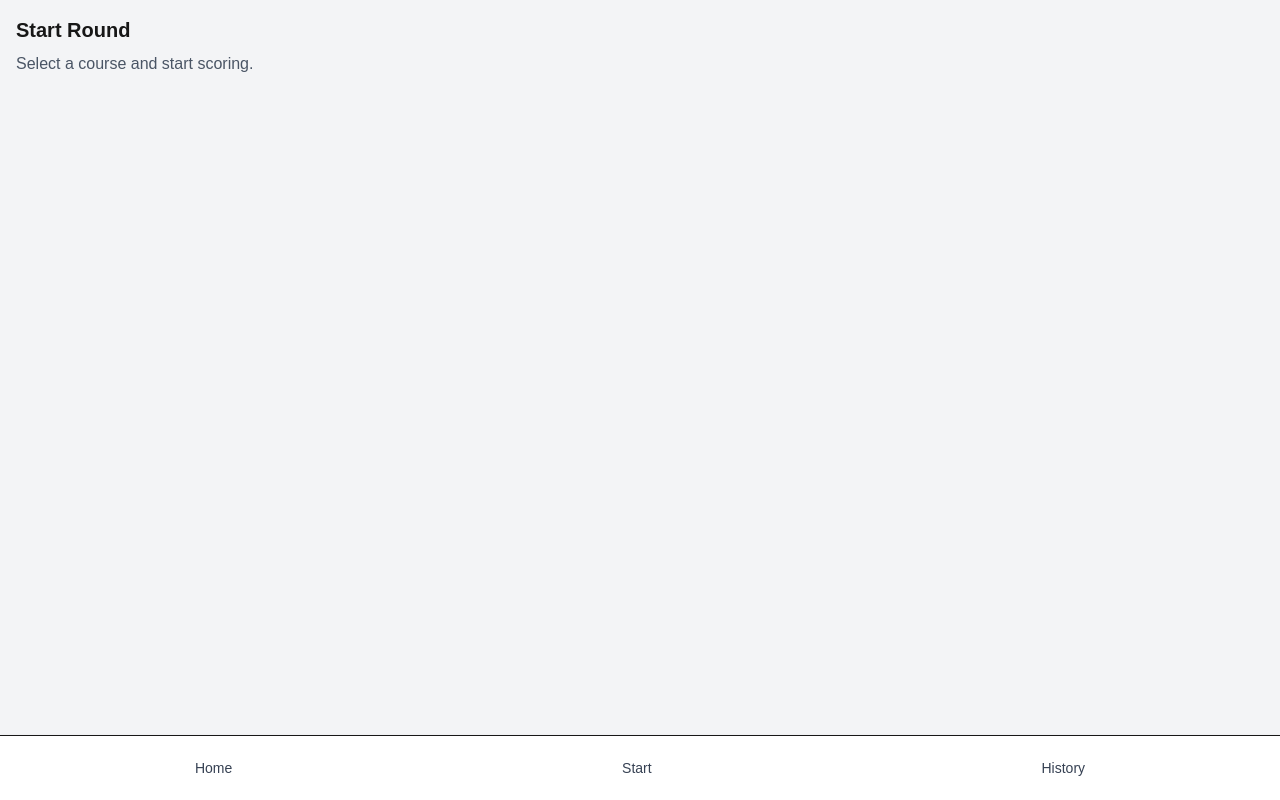
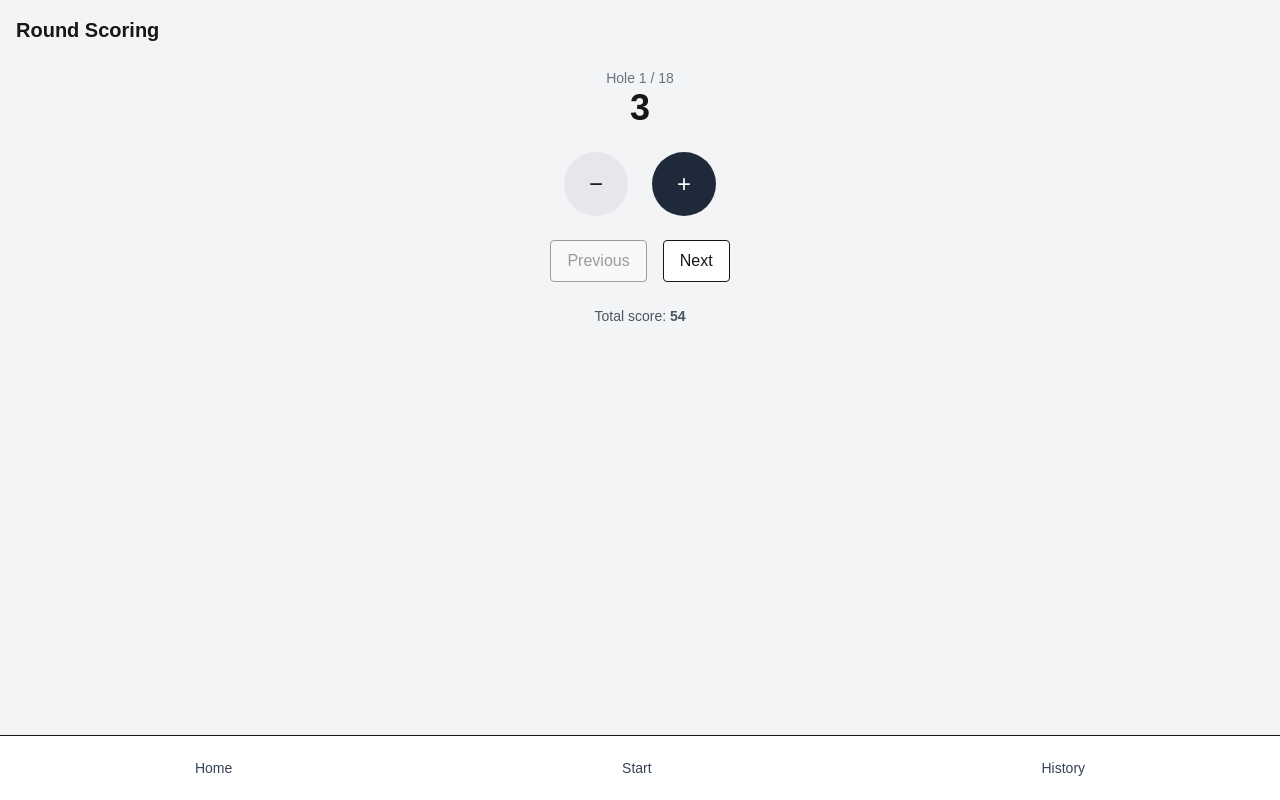
Before and after one commit to ergosha/discgolf-score-app, a Next.js app: page /round in a window 1280 px wide. Built offline with nearby package versions, Linux system fonts and the light colour scheme.

Commit message:
Add hole-by-hole round scoring UI

```diff
--- /dev/null
+++ b/src/app/components/round/Scorecard.tsx
@@ -0,0 +1,82 @@
+"use client";
+
+import { useState } from "react";
+
+const TOTAL_HOLES = 18;
+
+export default function ScoreCard() {
+  const [currentHole, setCurrentHole] = useState(1);
+  const [scores, setScores] = useState<number[]>(
+    Array(TOTAL_HOLES).fill(3)
+  );
+
+  const currentIndex = currentHole - 1;
+  const totalScore = scores.reduce((a, b) => a + b, 0);
+
+  const increment = () => {
+    setScores((prev) => {
+      const copy = [...prev];
+      copy[currentIndex] += 1;
+      return copy;
+    });
+  };
+
+  const decrement = () => {
+    setScores((prev) => {
+      const copy = [...prev];
+      if (copy[currentIndex] > 1) {
+        copy[currentIndex] -= 1;
+      }
+      return copy;
+    });
+  };
+
+  return (
+    <div className="flex flex-col items-center gap-6">
+      <div className="text-center">
+        <p className="text-sm text-gray-500">
+          Hole {currentHole} / {TOTAL_HOLES}
+        </p>
+        <p className="text-4xl font-bold">
+          {scores[currentIndex]}
+        </p>
+      </div>
+
+      <div className="flex gap-6">
+        <button
+          onClick={decrement}
+          className="w-16 h-16 rounded-full bg-gray-200 text-2xl"
+        >
+          −
+        </button>
+        <button
+          onClick={increment}
+          className="w-16 h-16 rounded-full bg-gray-800 text-white text-2xl"
+        >
+          +
+        </button>
+      </div>
+
+      <div className="flex gap-4">
+        <button
+          disabled={currentHole === 1}
+          onClick={() => setCurrentHole((h) => h - 1)}
+          className="px-4 py-2 bg-white border rounded disabled:opacity-40"
+        >
+          Previous
+        </button>
+        <button
+          disabled={currentHole === TOTAL_HOLES}
+          onClick={() => setCurrentHole((h) => h + 1)}
+          className="px-4 py-2 bg-white border rounded disabled:opacity-40"
+        >
+          Next
+        </button>
+      </div>
+
+      <p className="text-sm text-gray-600">
+        Total score: <strong>{totalScore}</strong>
+      </p>
+    </div>
+  );
+}
--- a/src/app/round/page.tsx
+++ b/src/app/round/page.tsx
@@ -1,10 +1,10 @@
+import ScoreCard from "../components/round/Scorecard";
+
 export default function StartRoundPage() {
   return (
     <div className="p-4">
-      <h1 className="text-xl font-bold">Start Round</h1>
-      <p className="text-gray-600 mt-2">
-        Select a course and start scoring.
-      </p>
+      <h1 className="text-xl font-bold mb-6">Round Scoring</h1>
+      <ScoreCard />
     </div>
   );
 }
```
